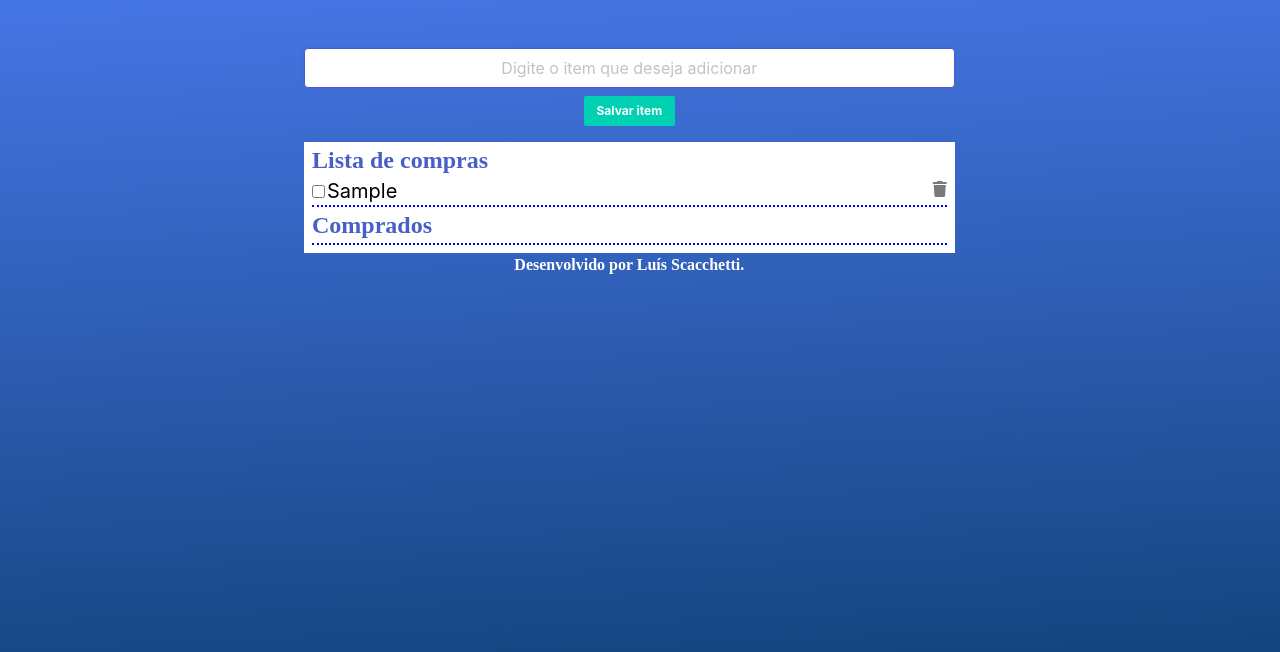
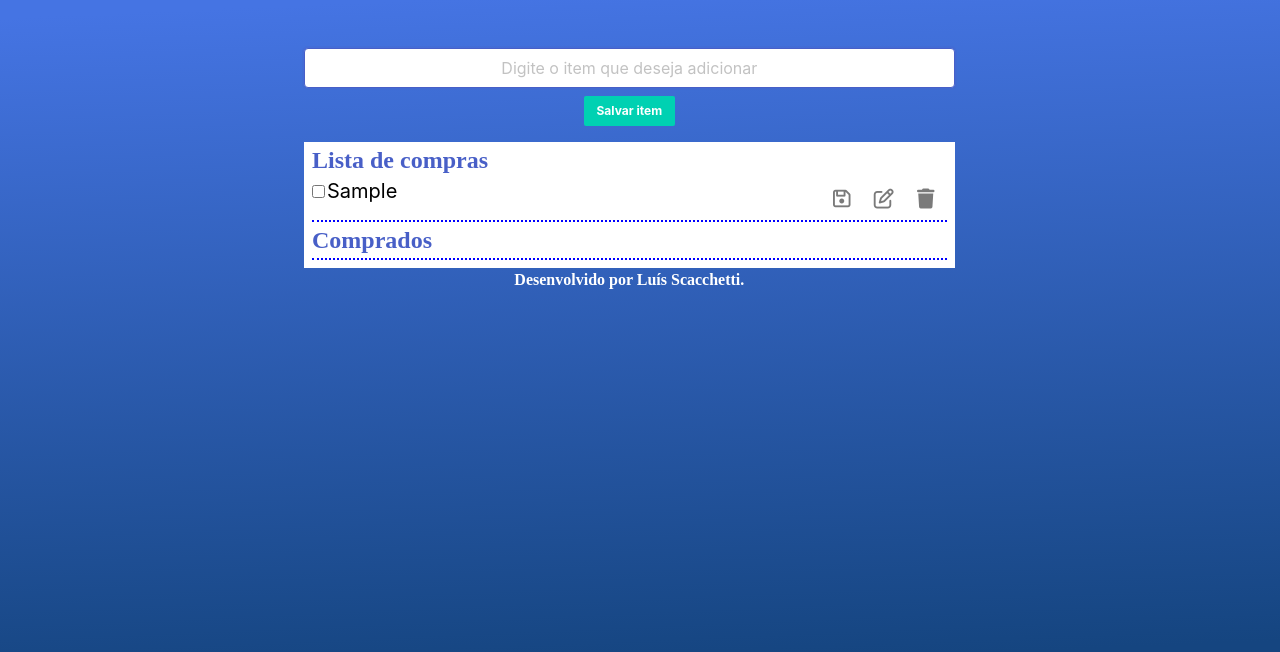
Before and after one commit to scacchetti07/Lista-Compras, a plain HTML site: page index.html in a window 1280 px wide. Both pictures are taken after typing "Sample" into the empty fields and a click on the button "Salvar item". Drawn offline with nearby package versions, Linux system fonts and the light colour scheme; a web font is replaced by a local one.

Commit message:
Adicionando icones Editar e Salvar itens com estilo e hover

```diff
--- a/src/css/style.css
+++ b/src/css/style.css
@@ -20,6 +20,21 @@ button {
     border: none;
 }
 
+i {
+    margin: 5px;
+    text-align: center;
+    align-content: center;
+    font-size: 15pt;
+    width: 32px;
+    height: 32px;
+}
+
+i:hover {
+    background-color: rgba(128, 128, 128, 0.281);
+    color: black;
+    border-radius: 10px;
+}
+
 .itens-comprados {
     text-decoration: line-through;
 }
--- a/src/js/createHTML.js
+++ b/src/js/createHTML.js
@@ -29,7 +29,8 @@ export function criarListaDeCompras(itemName, data) {
     divItem.appendChild(inputItem);
 
     // Adicionando o icone a divRemove
-    divRemove.appendChild(icon);
+    criarIcones(divRemove); // Icones Editar e Remover
+    divRemove.appendChild(icon); // Icone Lixeira
 
     // Adicionado as divs no li
     li.appendChild(divItem);
@@ -44,6 +45,8 @@ export function criarComprados(itemName, data) {
     const li_lista = criarListaDeCompras(itemName, data);
     const span = document.createElement('span');
     const divItem = li_lista.childNodes[0];
+    const divRemove = li_lista.childNodes[1];
+
     // Adicionando classe ao span
     span.className = "itens-comprados is-size-5";
     span.textContent = itemName;
@@ -53,5 +56,25 @@ export function criarComprados(itemName, data) {
     divItem.appendChild(span);
     divItem.firstChild.checked = true;
 
+    // Removendo Icones Editar e Salvar
+    divRemove.removeChild(divRemove.firstChild); // Excluí O icone salvar
+    divRemove.removeChild(divRemove.firstChild); // Exclui O icone editar
+
+
     return li_lista;
 }
+
+function criarIcones(container) {
+
+    const iconeSalvar = document.createElement("i");
+    const iconeEditar = document.createElement("i");
+
+    iconeSalvar.className = "fa-regular fa-floppy-disk is-clickable";
+    iconeEditar.className = "fa-regular is-clickable fa-pen-to-square editar";
+
+    container.appendChild(iconeSalvar);
+    container.appendChild(iconeEditar);
+
+    return container;
+
+}
```
